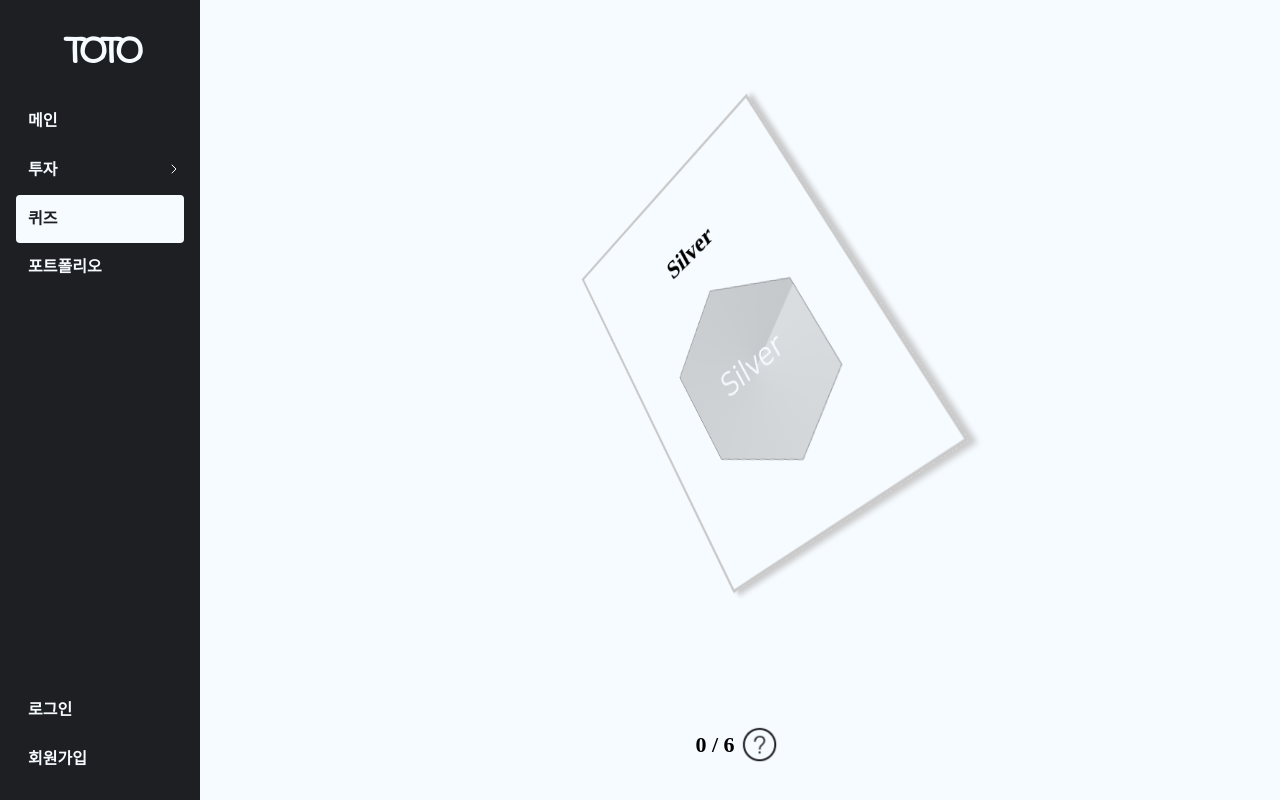
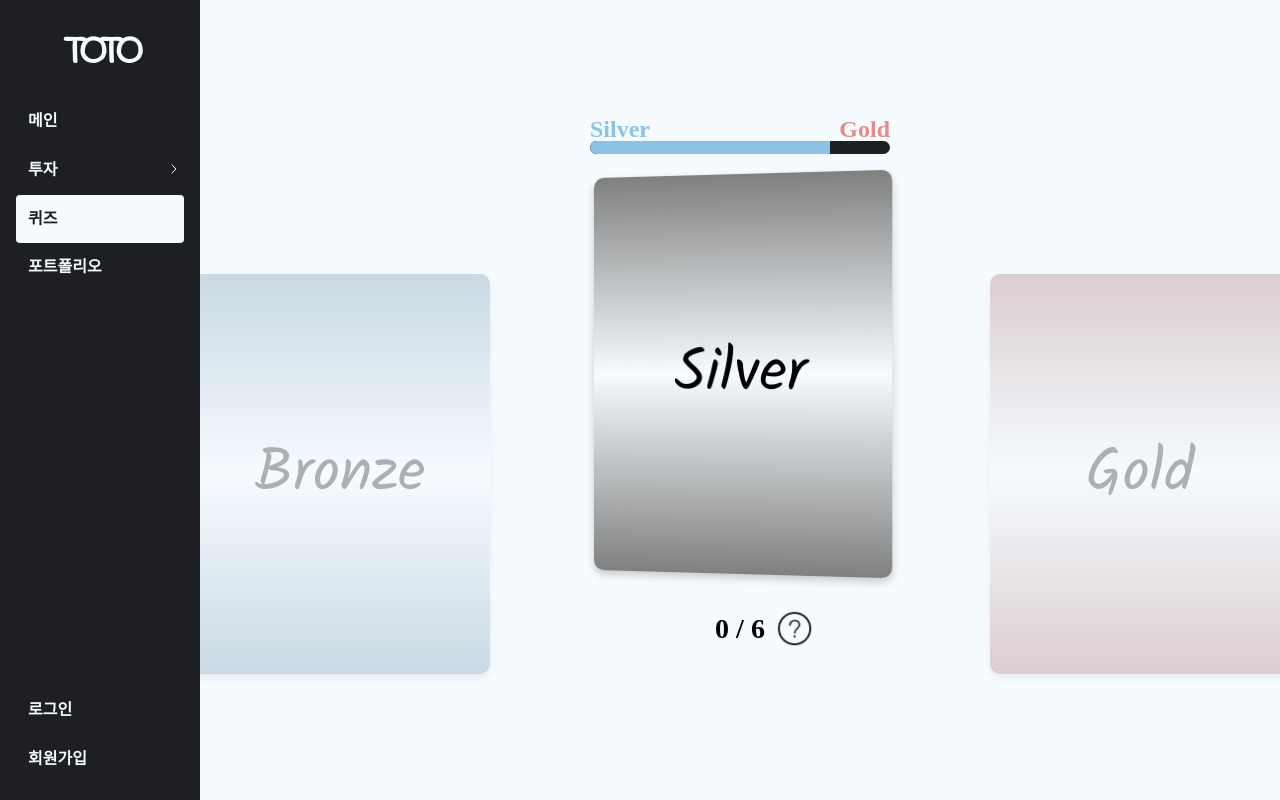
Before and after one commit to PDA-TOTO/Front, a React (Vite) app: page /quiztest in a window 1280 px wide. Both pictures are taken after a click on the button "종료하기". Built offline with nearby package versions, Linux system fonts and the light colour scheme; the HTML template or start-up script is replaced by a standard one; a web font is replaced by a local one.

Commit message:
Fix: Fix  Quiz Result Page

```diff
--- a/index.html
+++ b/index.html
@@ -8,7 +8,7 @@
     <link rel="preconnect" href="https://fonts.googleapis.com">
     <link rel="preconnect" href="https://fonts.gstatic.com" crossorigin>
     <link href="https://fonts.googleapis.com/css2?family=Itim&display=swap" rel="stylesheet">
-
+    <link href="https://fonts.googleapis.com/css2?family=Kalam:wght@300;400;700&display=swap" rel="stylesheet">
 
     <meta name="viewport" content="width=device-width, initial-scale=1.0" />
     <title>TOTO</title>
--- a/src/routes/quiz/QuizMainPage.tsx
+++ b/src/routes/quiz/QuizMainPage.tsx
@@ -1,7 +1,6 @@
-import { Button, Flex , Text, Image, Overlay, ScrollArea, Badge} from "@mantine/core"
+import { Button, Flex , Text, Image, Overlay, ScrollArea, Badge, Progress} from "@mantine/core"
 import { useNavigate, useLocation } from "react-router-dom"
 import test from "../../assets/img/quiz/quiz.png";
-import silver from "../../assets/img/quiz/silver.png";
 import { useEffect, useState } from "react";
 import questionMark from "../../assets/img/quiz/questionMark.png";
 import classes from "../../styles/quiz/QuizMain.module.css"
@@ -12,6 +11,7 @@ export default function QuizMainPage() {
     const [solve, setSolve] = useState(false);
     const [modal, setModal] = useState(false);
     const quizs = useAppSelector(state => state.quiz);
+    const [progress,setProgress] = useState(30);
 
     const location = useLocation();
 
@@ -20,7 +20,7 @@ export default function QuizMainPage() {
       <Flex direction="column" justify="center" align="center" pt="40px" >
         <Flex direction="column" w="400px" gap="15px" mb="20px">
           <Flex align="center" gap="10px">
-            <Text size="18px" fw="600">{index+1}.</Text>
+            <Text size="18px" fw="600" >{index+1}.</Text>
             {value.answer === location.state.choiceList[index]+1 ?
               <Badge color="blue.3" c="primary.5" size="lg" fw="600">정답</Badge>
               :
@@ -73,7 +73,19 @@ export default function QuizMainPage() {
       if(location.state){
         setSolve(location.state.solve);
       }
-    },[])
+
+      const interval = setInterval(() => {
+
+        if (progress >= 80) {
+          clearInterval(interval);
+          return;
+        }
+
+        setProgress(prevProgress => prevProgress + 1);
+      }, 50);
+
+        return () => clearInterval(interval);
+    }, [progress]);
 
   return (
     <>
@@ -95,21 +107,50 @@ export default function QuizMainPage() {
             </Flex>
           </Overlay>
         }
-        <Flex direction="column" justify="center" align="center" h="100vh">
-          <Flex className={classes.cardFrame}>
-              <Flex direction="column" className={classes.card} justify="center" align="center" gap="30px">
-                <Text size="28px" fw="600">
-                  Silver
-                </Text>
-                <Image src={silver} w="200px"/>
-              </Flex>
+
+        <Flex direction="column" justify="center" align="center">
+          <Flex direction="column" w="100%">
+            <Flex w="100%" justify="space-between">
+              <Text size="24px" fw="600" c="blue.5">Silver</Text>
+              <Text size="24px" fw="600" c="red.5">Gold</Text>
             </Flex>
+            <Progress value={progress} w="100%" mb="20px" size="13px" bg="primary.5" color="blue.5" />
+          </Flex>
+          <Flex pos="relative">
+            <Flex className={classes.cardFrame}>
+              <div className={classes.card}>
+                <Flex className={classes.cardContent} direction={"column"} justify={"center"} align={"center"} bg="linear-gradient(gray,var(--mantine-color-white-5),gray)">
+                  <Text size="60px" fw="400" className={classes.level} >
+                    Silver
+                  </Text>
+                </Flex>
+              </div>
+            </Flex>
+            <Flex pos="absolute" right="400px" bottom="-100px">
+              <div className={classes.card}>
+                <Flex className={classes.cardContent} direction={"column"} justify={"center"} align={"center"} bg="linear-gradient(var(--mantine-color-blue-7),var(--mantine-color-white-5),var(--mantine-color-blue-7))" opacity="30%">
+                  <Text size="60px" fw="400" className={classes.level} >
+                    Bronze
+                  </Text>
+                </Flex>
+              </div>
+            </Flex>
+            <Flex pos="absolute" left="400px" bottom="-100px">
+              <div className={classes.card}>
+                <Flex className={classes.cardContent} direction={"column"} justify={"center"} align={"center"} bg="linear-gradient(var(--mantine-color-red-7),var(--mantine-color-white-5),var(--mantine-color-red-7))" opacity="30%">
+                  <Text size="60px" fw="400" className={classes.level} >
+                    Gold
+                  </Text>
+                </Flex>
+              </div>
+            </Flex>
+          </Flex>
         </Flex>
-        <Flex align="center" justify="center" p="30px">
-          <Text lh="50px" size="22px" fw="600">
+        <Flex align="center" justify="center" p="30px" gap="10px" pos="relative">
+          <Text lh="50px" size="28px" fw="600">
             {location.state.correct} / {location.state.total}
           </Text>
-          <Image className={classes.questionMark} h="50px" w="50px" src={questionMark} onClick={()=>{setModal(true)}} />
+          <Image className={classes.questionMark} h="50px" w="50px" pos="absolute" right="-25px" src={questionMark} onClick={()=>{setModal(true)}} />
         </Flex>
       </Flex>
       :
--- a/src/styles/quiz/QuizMain.module.css
+++ b/src/styles/quiz/QuizMain.module.css
@@ -86,16 +86,39 @@
     100%{
         transform: perspective(800px) rotateY(360deg);
     }
+
 }
 
-.cardFrame{
-    animation: flip 3s ease-in 2;
+
+.cardFrame {
+    animation: flip 3s ease-in-out 3;
 }
 
-.card{
-    box-shadow: 5px 5px 5px 0px var(--mantine-color-gray-2);
-    border: 3px solid var(--mantine-color-gray-2);
+.card {
     width: 300px;
     height: 400px;
-    transform: rotate( -35deg);
+    display: flex;
+    flex-direction: column;
+    justify-content: center;
+    transform-style: preserve-3d;
 }
+
+
+
+.cardContent {
+    width: 100%;
+    height: 100%;
+    backface-visibility: hidden;
+    transform-style: preserve-3d;
+    background-color: white;
+    border-radius: 10px;
+    box-shadow: 0 4px 8px rgba(0, 0, 0, 0.2);
+    padding: 20px;
+}
+
+
+.level{
+    font-family: "Kalam", cursive;
+    font-weight: 700;
+    font-style: normal;
+}
```
